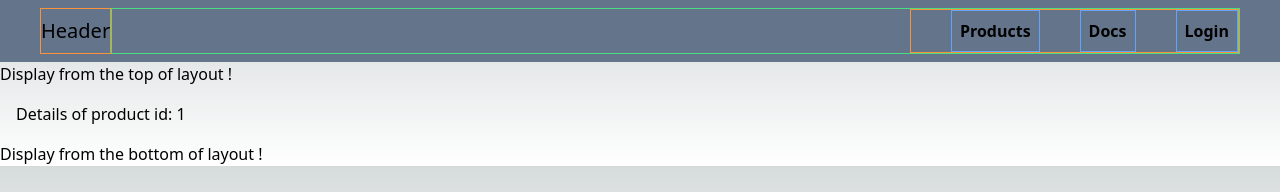
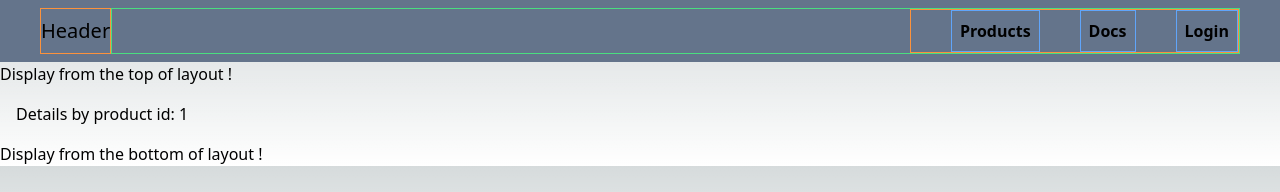
Before and after one commit to TLRKiliann/nextjs14-vishwas, a Next.js app in the folder my-app/: page /products/1 in a window 1280 px wide. Shown: the top 192 px of the page. Built offline with nearby package versions, Linux system fonts and the light colour scheme.

Commit message:
some changes

```diff
--- a/my-app/app/products/[productId]/page.tsx
+++ b/my-app/app/products/[productId]/page.tsx
@@ -5,6 +5,6 @@ export default function DetailsProduct({params}: {params: {productId: string}})
         notFound();
     }
     return (
-        <p className="m-4">Details of product id: {params.productId}</p>
+        <p className="m-4">Details by product id: {params.productId}</p>
     )
 }
```
